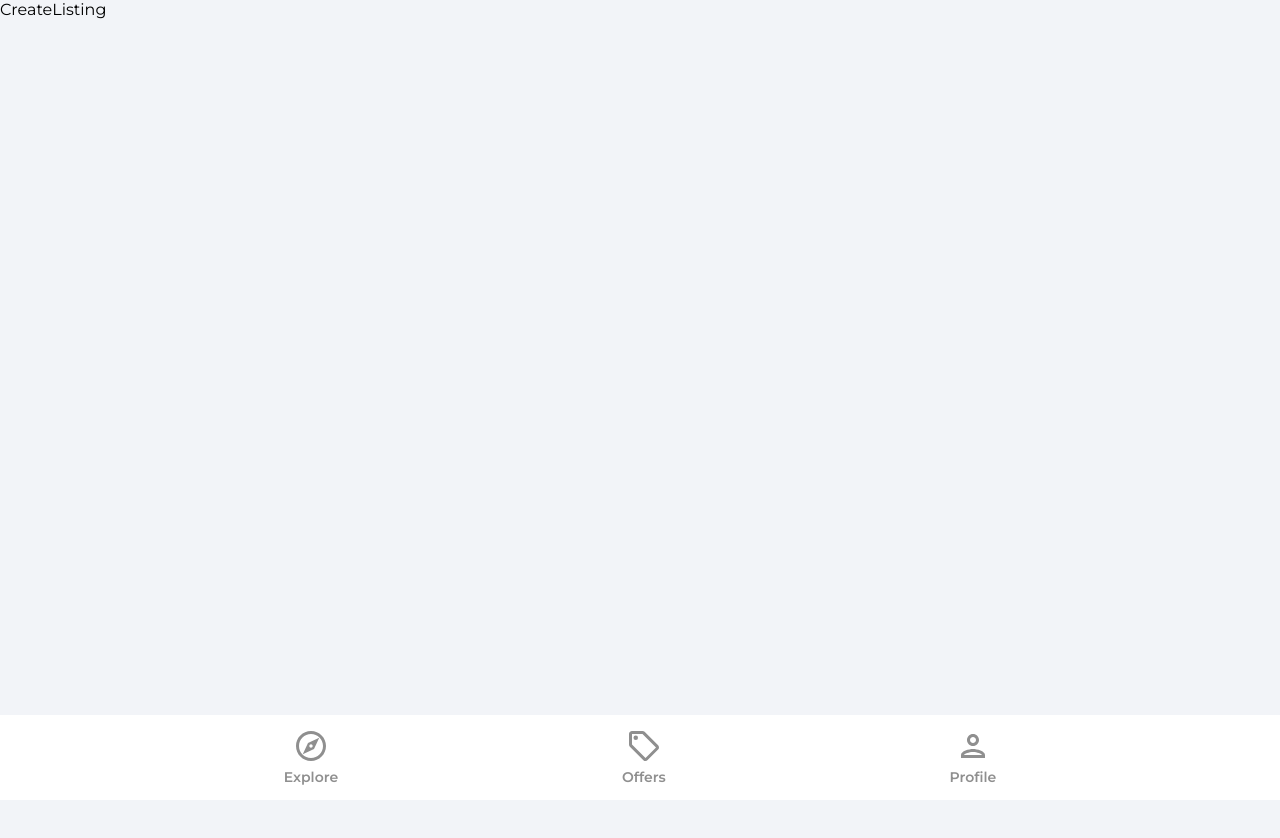
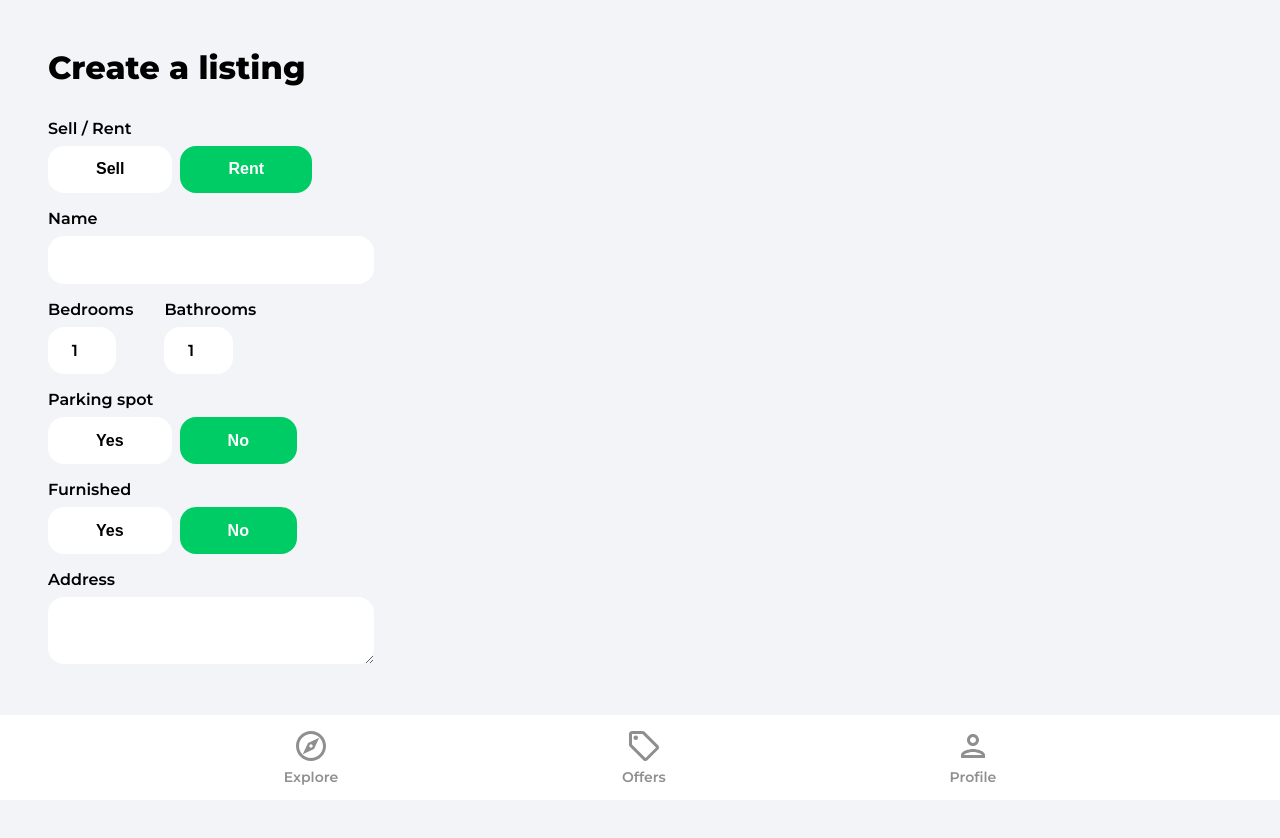
Before and after one commit to Xarasho/House-Marketplace, a React (Create React App) app: page /create-listing in a window 1280 px wide. Shown: the top 838 px of the page. Built offline with nearby package versions, Linux system fonts and the light colour scheme; no server answers; sample sign-in values are in the browser's storage.

Commit message:
Started listing form inside CreateListing

```diff
--- a/src/pages/CreateListing.jsx
+++ b/src/pages/CreateListing.jsx
@@ -22,6 +22,22 @@
     longitude: 0,
   });
 
+  const {
+    type,
+    name,
+    bedrooms,
+    bathrooms,
+    parking,
+    furnished,
+    address,
+    offer,
+    regularPrice,
+    discountedPrice,
+    images,
+    latitude,
+    longitude,
+  } = formData;
+
   const auth = getAuth();
   const navigate = useNavigate();
   const isMounted = useRef(true);
@@ -43,11 +59,186 @@
     // eslint-disable-next-line react-hooks/exhaustive-deps
   }, [isMounted]);
 
+  const onSubmit = (e) => {};
+
+  const onMutate = (e) => {
+    e.preventDefault();
+  };
+
   if (loading) {
     return <Spinner />;
   }
 
-  return <div>CreateListing</div>;
+  return (
+    <div className="profile">
+      <header>
+        <p className="pageHeader">Create a listing</p>
+      </header>
+
+      <main>
+        <form onSubmit={onSubmit}>
+          <label className="formLabel">Sell / Rent</label>
+          <div className="formButtons">
+            <button
+              type="button"
+              className={type === 'sale' ? 'formButtonActive' : 'formButton'}
+              id="type"
+              value="sale"
+              onClick={onMutate}
+            >
+              Sell
+            </button>
+
+            <button
+              type="button"
+              className={type === 'rent' ? 'formButtonActive' : 'formButton'}
+              id="type"
+              value="rent"
+              onClick={onMutate}
+            >
+              Rent
+            </button>
+          </div>
+
+          <label className="formLabel">Name</label>
+          <input
+            className="formInputName"
+            type="text"
+            id="name"
+            value={name}
+            onChange={onMutate}
+            maxLength="32"
+            minLength="10"
+            required
+          />
+        </form>
+
+        <div className="formRooms flex">
+          <div>
+            <label className="formLabel">Bedrooms</label>
+            <input
+              className="formInputSmall"
+              type="number"
+              id="bedrooms"
+              value={bedrooms}
+              onChange={onMutate}
+              min="1"
+              max="50"
+              required
+            />
+          </div>
+          <div>
+            <label className="formLabel">Bathrooms</label>
+            <input
+              className="formInputSmall"
+              type="number"
+              id="bathrooms"
+              value={bathrooms}
+              onChange={onMutate}
+              min="1"
+              max="50"
+              required
+            />
+          </div>
+        </div>
+
+        <label className="formLabel">Parking spot</label>
+        <div className="formButtons">
+          <button
+            className={parking ? 'formButtonActive' : 'formButton'}
+            type="button"
+            id="parking"
+            value={true}
+            onClick={onMutate}
+            min="1"
+            max="50"
+          >
+            Yes
+          </button>
+          <button
+            className={
+              !parking && parking !== null ? 'formButtonActive' : 'formButton'
+            }
+            type="button"
+            id="parking"
+            value={false}
+            onClick={onMutate}
+            min="1"
+            max="50"
+          >
+            No
+          </button>
+        </div>
+
+        <label className="formLabel">Furnished</label>
+        <div className="formButtons">
+          <button
+            className={furnished ? 'formButtonActive' : 'formButton'}
+            type="button"
+            id="furnished"
+            value={true}
+            onClick={onMutate}
+            min="1"
+            max="50"
+          >
+            Yes
+          </button>
+          <button
+            className={
+              !furnished && furnished !== null
+                ? 'formButtonActive'
+                : 'formButton'
+            }
+            type="button"
+            id="furnished"
+            value={false}
+            onClick={onMutate}
+            min="1"
+            max="50"
+          >
+            No
+          </button>
+        </div>
+
+        <label className="formLabel">Address</label>
+        <textarea
+          className="formInputAddress"
+          type="text"
+          id="address"
+          value={address}
+          onChange={onMutate}
+          required
+        />
+
+        {!geolocationEnabled && (
+          <div className="formLatLng flex">
+            <div>
+              <label className="formLabel">Latitude</label>
+              <input
+                className="formInputSmall"
+                type="number"
+                id="latitude"
+                value={latitude}
+                onChange={onMutate}
+                required
+              />
+            </div>
+            <div>
+              <label className="formLabel">Longitude</label>
+              <input
+                className="formInputSmall"
+                type="number"
+                id="longitude"
+                value={longitude}
+                onChange={onMutate}
+                required
+              />
+            </div>
+          </div>
+        )}
+      </main>
+    </div>
+  );
 }
 
 export default CreateListing;
```
